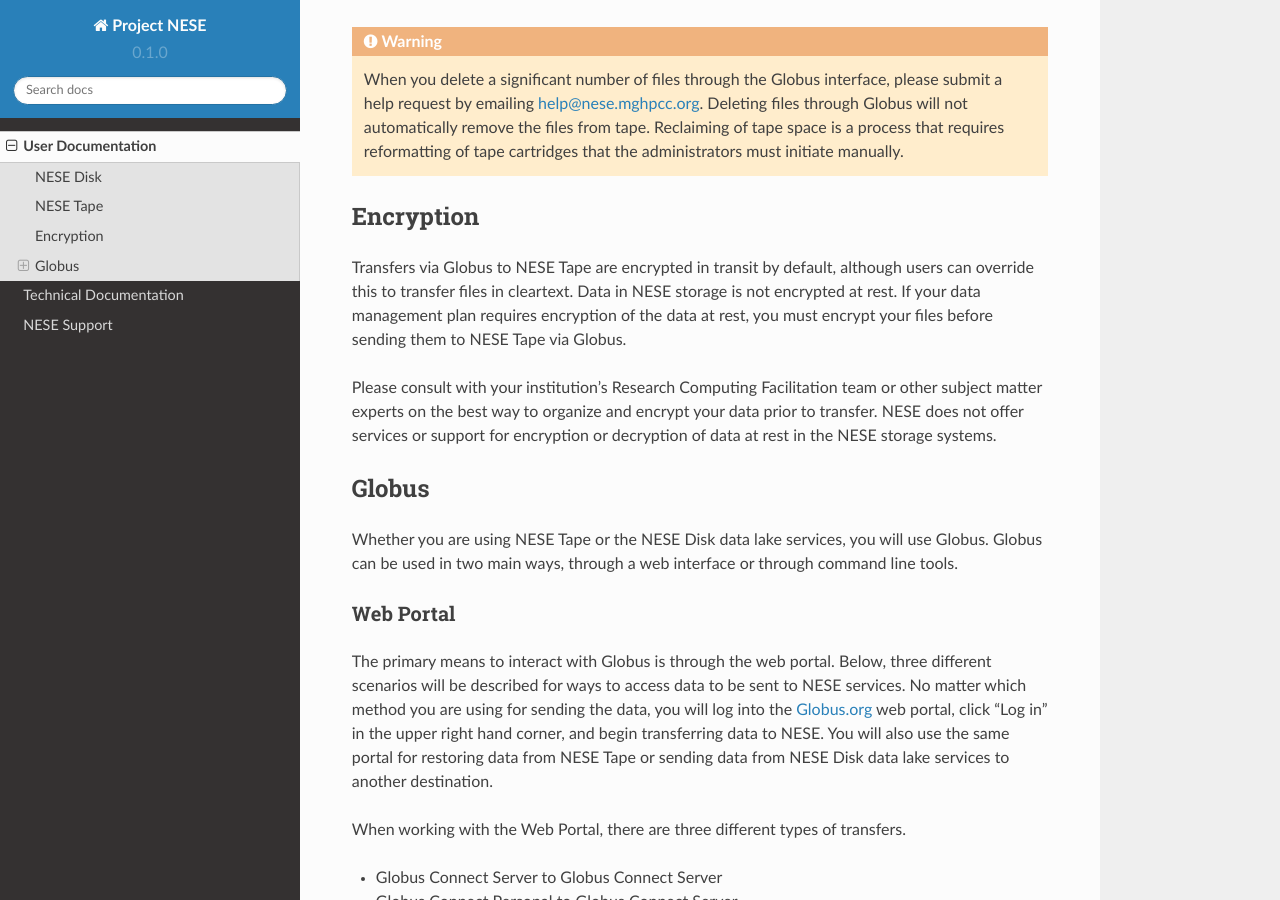
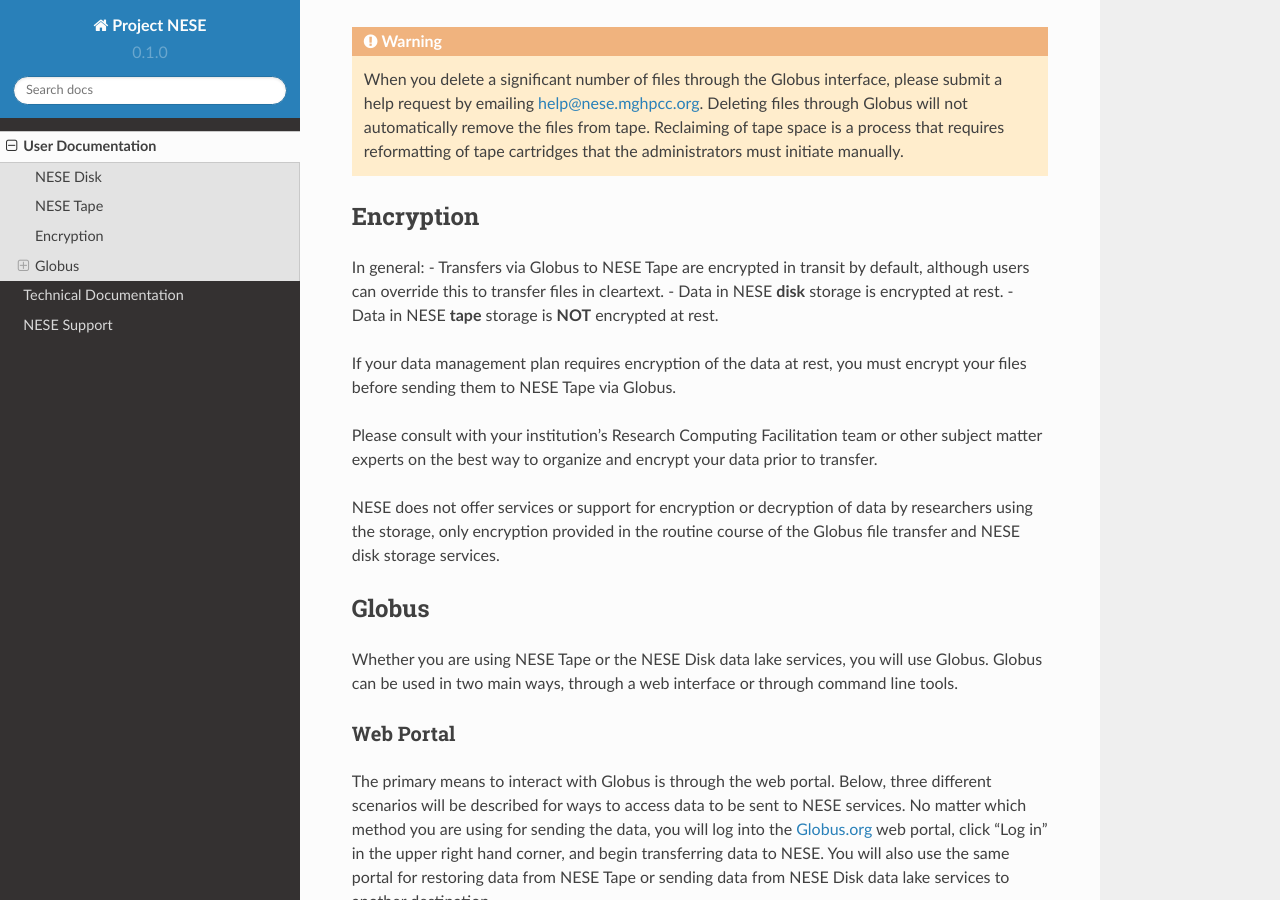
Before and after one commit to mghpcsim/rtd-nese, a Sphinx documentation site: the page built from docs/source/user-docs.rst, in a window 1280 px wide and 900 px high, scrolled down 2156 px. Built offline with Sphinx 7.4.7 and the Read the Docs theme 2.0.0, drawn with Linux system fonts in a browser that asks for light colours; some of the changed text lies outside the part shown.

Commit message:
correction re NESE disk encrypts data at rest and markdown fixup
Signed-off-by: Robin Webber <robin_webber@harvard.edu>

```diff
--- a/docs/source/user-docs.rst
+++ b/docs/source/user-docs.rst
@@ -101,17 +101,22 @@
 Encryption
 ----------
 
-Transfers via Globus to NESE Tape are encrypted in transit by default, although
-users can override this to transfer files in cleartext. Data in NESE storage is
-not encrypted at rest.
+In general:
+- Transfers via Globus to NESE Tape are encrypted in transit by default, although
+users can override this to transfer files in cleartext.
+- Data in NESE **disk** storage is encrypted at rest.
+- Data in NESE **tape** storage is **NOT** encrypted at rest.
+
 If your data management plan requires encryption of the data at rest, you must
-encrypt your files before sending
-them to NESE Tape via Globus.
+encrypt your files before sending them to NESE Tape via Globus.
 
 Please consult with your institution's Research Computing Facilitation team or
 other subject matter experts on the best way to organize and encrypt your data
-prior to transfer. NESE does not offer services or support for encryption or
-decryption of data at rest in the NESE storage systems.
+prior to transfer.
+
+NESE does not offer services or support for encryption or
+decryption of data by researchers using the storage, only encryption provided
+in the routine course of the Globus file transfer and NESE disk storage services.
 
 Globus
 ------
@@ -207,8 +212,7 @@
 
 .. warning::
 
-        File transfers to NESE-hosted endpoints are NOT encrypted. If you require encryption,
-        you should encrypt the files yourself before sending to NESE.
+        File transfers to NESE-hosted endpoints are encrypted by default.
 
 Command Line Tools
 """"""""""""""""""
```
